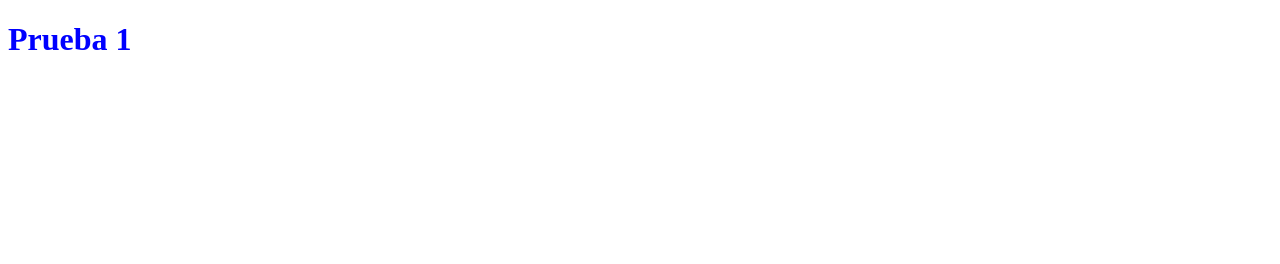
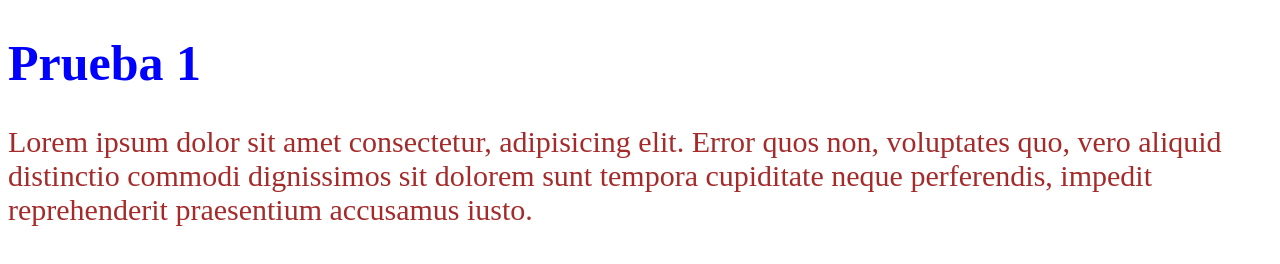
Before and after one commit to ansalox/prueba1, a plain HTML site: page index.html in a window 1280 px wide. Drawn offline with Linux system fonts and the light colour scheme.

Commit message:
Ajuste h1 y se añade un parrafo

```diff
--- a/assets/css/style.css
+++ b/assets/css/style.css
@@ -1,3 +1,8 @@
 h1{
     color: blue;
+    font-size: 50px;
 }
+p{
+    color: brown;
+    font-size: 30px;
+}
--- a/index.html
+++ b/index.html
@@ -9,6 +9,7 @@
 </head>
 <body>
     <h1>Prueba 1</h1>
+    <p>Lorem ipsum dolor sit amet consectetur, adipisicing elit. Error quos non, voluptates quo, vero aliquid distinctio commodi dignissimos sit dolorem sunt tempora cupiditate neque perferendis, impedit reprehenderit praesentium accusamus iusto.</p>
 
     <script src="./assets/js/script.js"></script>
 </body>
```
